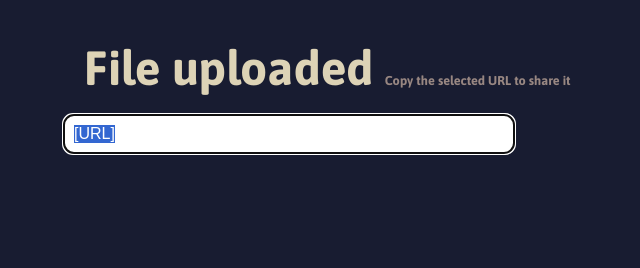
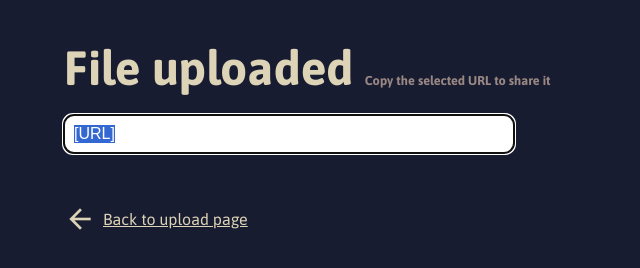
Before and after one commit to ThePaavero/self-destruct-link, a website: page client/uploaded.html in a window 1280 px wide. Shown: the whole page, without its empty margins (0-640 px from the left). Drawn offline with nearby package versions, Linux system fonts and the light colour scheme; files that its build step writes are made by us from their sources.

Commit message:
Back to start page link added.

```diff
--- a/client/style.scss
+++ b/client/style.scss
@@ -1,6 +1,7 @@
 $strong: #ddd3b6;
 $weaker: #988782;
 $weak: #2b3057;
+$linkColor: $strong;
 
 * {
   box-sizing: border-box;
@@ -14,6 +15,10 @@ body {
   font-size: 16px;
   background-color: #181c31;
   color: $strong;
+
+  a {
+    color: $linkColor;
+  }
 }
 
 header {
@@ -81,7 +86,9 @@ form {
 .uploaded {
 
   header {
+
     h1 {
+      margin-left: -20px;
       margin-bottom: 20px;
     }
   }
@@ -94,4 +101,18 @@ form {
     cursor: default;
     min-width: 450px;
   }
+
+  .back-para {
+    margin-top: 40px;
+
+    a {
+      font-size: 1rem;
+
+      i {
+        transform: translateY(10px);
+        margin-right: 7px;
+        font-size: 2rem;
+      }
+    }
+  }
 }
--- a/client/uploaded.html
+++ b/client/uploaded.html
@@ -12,6 +12,9 @@
     <h1>File uploaded <small>Copy the selected URL to share it</small></h1>
   </header>
   <input type="text" value="[URL]" autofocus/>
+  <p class="back-para">
+    <a href="[API_URL]"><i class="material-icons">arrow_back</i>Back to upload page</a>
+  </p>
 </main>
 <script>
   (() => {
```
